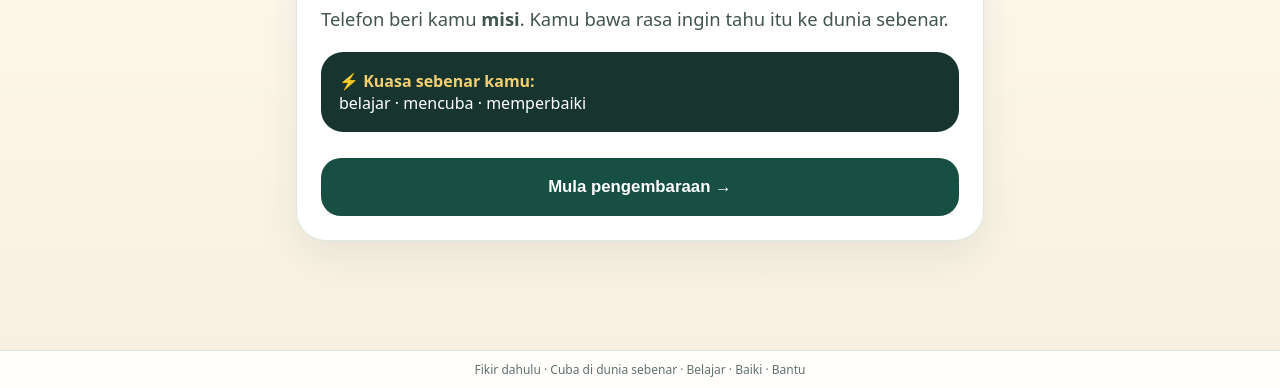
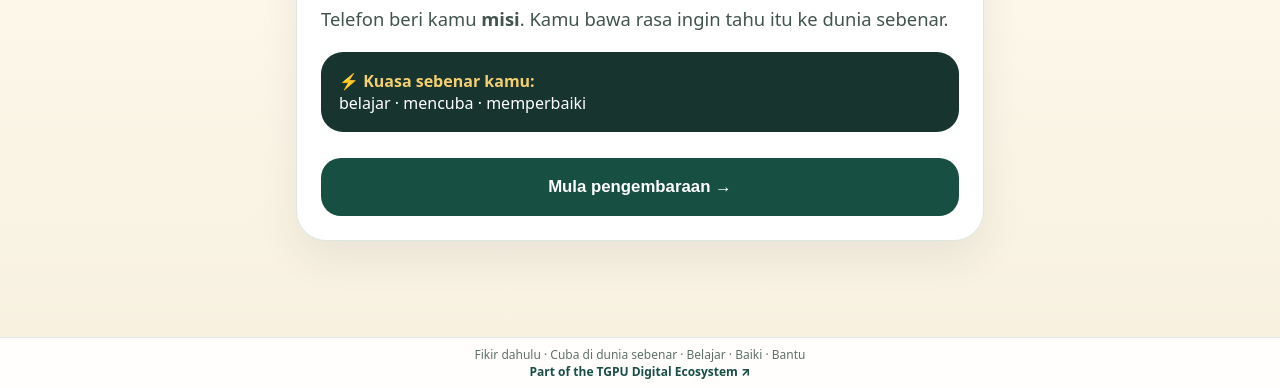
Before and after one commit to MamduhSaffin/khalifah-kecil, a plain HTML site: page index.html in a window 1280 px wide. Shown: the part 412-800 px from the top of the page. Drawn offline with Linux system fonts and the light colour scheme.

Commit message:
Add TGPU ecosystem endorsement

```diff
--- a/index.html
+++ b/index.html
@@ -7,7 +7,7 @@
 <meta name="robots" content="index, follow">
 <link rel="canonical" href="https://khalifah.tgpu.my/">
 <meta property="og:type" content="website">
-<meta property="og:site_name" content="Khalifah Kecil">
+<meta property="og:site_name" content="Khalifah Kecil by TGPU">
 <meta property="og:title" content="Khalifah Kecil — Impossible → Possible">
 <meta property="og:description" content="Pengembaraan rasa ingin tahu, ciptaan dan pembelajaran dunia sebenar untuk kanak-kanak.">
 <meta property="og:url" content="https://khalifah.tgpu.my/">
@@ -28,11 +28,11 @@ input,select,textarea{width:100%;padding:14px;border:1px solid #cfdad3;border-ra
 .progress{height:8px;background:#e6ece7;border-radius:99px;overflow:hidden;margin:12px 0 22px}.progress i{display:block;height:100%;background:#d39d2a}
 .offline{text-align:center;background:radial-gradient(circle at 50% 15%,#2a6d5d,#17342e 60%);color:white;border:3px solid #d39d2a;box-shadow:0 20px 50px #17342e33}.offline .lead{color:#e5eee9}.offline:before{content:"DUNIA SEBENAR";display:inline-block;background:#f4cf72;color:#17342e;font-weight:950;letter-spacing:.12em;font-size:.72rem;padding:8px 12px;border-radius:99px;margin-bottom:8px}.offline button{margin-top:22px}.callout h2{margin:.35em 0}.real-loop{display:grid;grid-template-columns:repeat(4,1fr);gap:6px;margin:14px 0}.real-loop span{background:#fff7dc;border:1px solid #ead59a;border-radius:14px;padding:9px 4px;text-align:center;font-size:.72rem;font-weight:850}.return-note{background:#edf5ef;border-left:5px solid #174f42;border-radius:14px;padding:12px 14px;margin:14px 0;font-weight:750}
 .note{font-size:.88rem;color:#68756f}.summary{background:#f4f8f4;padding:14px;border-radius:16px;margin:10px 0}
-footer{position:fixed;bottom:0;left:0;right:0;background:#ffffffed;backdrop-filter:blur(10px);border-top:1px solid #dfe8e2;padding:10px;text-align:center;font-size:.75rem;color:#60716a}
+footer{position:fixed;bottom:0;left:0;right:0;background:#ffffffed;backdrop-filter:blur(10px);border-top:1px solid #dfe8e2;padding:8px 10px;text-align:center;font-size:.75rem;color:#60716a}footer a{color:#174f42;font-weight:850;text-decoration:none}footer a:hover,footer a:focus-visible{text-decoration:underline;text-underline-offset:2px}
 .mission-head{display:flex;align-items:center;gap:12px;margin:20px 2px 4px}.mission-orb{width:54px;height:54px;border-radius:19px;display:grid;place-items:center;background:var(--accent);color:#fff;font-size:1.6rem;box-shadow:0 8px 20px #17342e20}.mission-card{border-top:5px solid var(--missionAccent)}.mission-card>.pill{background:color-mix(in srgb,var(--missionAccent) 16%,#fff)}@media(max-width:480px){main{padding-left:12px;padding-right:12px}.card{padding:20px 16px;border-radius:24px}.mission{grid-template-columns:58px 1fr;gap:10px}.mission .icon{width:52px;height:52px}.mission .status{grid-column:2;justify-self:start}.hero-grid{grid-template-columns:1fr}.real-loop{grid-template-columns:1fr 1fr}}@media(min-width:600px){.world .mission:nth-child(even){margin-left:54px}.world .mission:nth-child(odd){margin-right:54px}}@media(prefers-reduced-motion:reduce){*,*::before,*::after{scroll-behavior:auto!important;transition:none!important;animation:none!important}} .lab-badge{display:inline-flex;gap:8px;align-items:center;background:#fff3c9;border:1px solid #ecd28b;border-radius:99px;padding:8px 12px;font-weight:850;font-size:.82rem}.card h2{line-height:1.25}</style>
 </head>
 <body><main><header><div class="brand">🌟 KHALIFAH KECIL</div><div class="tag">IMPOSSIBLE → POSSIBLE · DUNIA PEMBELAJARAN</div></header><div id="app"></div></main>
-<footer>Fikir dahulu · Cuba di dunia sebenar · Belajar · Baiki · Bantu</footer>
+<footer>Fikir dahulu · Cuba di dunia sebenar · Belajar · Baiki · Bantu<br><a href="https://tgpu.my/" target="_blank" rel="noopener noreferrer">Part of the TGPU Digital Ecosystem ↗</a></footer>
 <script>
 const S={step:+localStorage.kkStep||0,name:localStorage.kkName||"",age:localStorage.kkAge||"8",hero:localStorage.kkHero||"",result:localStorage.kkResult||"",improve:localStorage.kkImprove||"",idea:localStorage.kkIdea||"",retest:localStorage.kkRetest||"",home:localStorage.kkHome||"",oceanResult:localStorage.kkOceanResult||"",oceanImprove:localStorage.kkOceanImprove||"",oceanRetest:localStorage.kkOceanRetest||"",powerResult:localStorage.kkPowerResult||"",powerImprove:localStorage.kkPowerImprove||"",powerRetest:localStorage.kkPowerRetest||"",plantResult:localStorage.kkPlantResult||"",plantImprove:localStorage.kkPlantImprove||"",plantRetest:localStorage.kkPlantRetest||"",homeProblem:localStorage.kkHomeProblem||"",homeIdea:localStorage.kkHomeIdea||"",homeResult:localStorage.kkHomeResult||"",homeImprove:localStorage.kkHomeImprove||"",homeRetest:localStorage.kkHomeRetest||""};
 const app=document.querySelector("#app"); const save=()=>{for(const k in S)localStorage["kk"+k[0].toUpperCase()+k.slice(1)]=S[k]};
```
